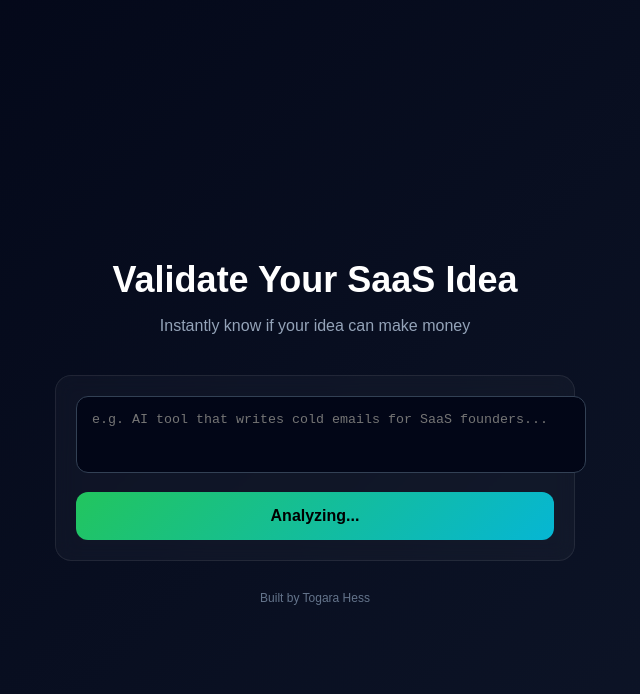
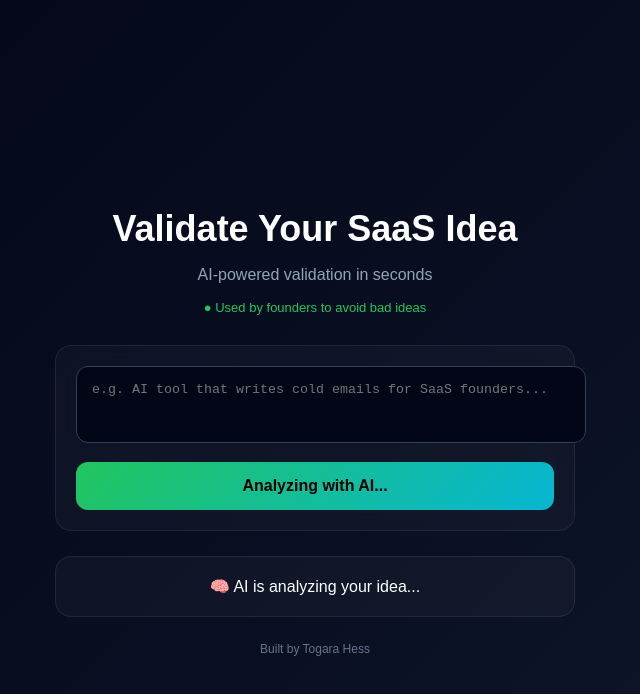
Before and after one commit to TogaraCode/ai-saas-platform, a Next.js app: page / in a window 1280 px wide. Both pictures are taken after a click on the button "Analyze Idea". Shown: the top 694 px of the page, without its empty margins (325-965 px from the left). Built offline with nearby package versions, Linux system fonts and the light colour scheme; no server answers.

Commit message:
Enhance loading state and update UI elements

```diff
--- a/app/page.js
+++ b/app/page.js
@@ -8,6 +8,7 @@ export default function Home() {
 
   async function analyze() {
     setLoading(true)
+    setResult("")
 
     const res = await fetch("/api/analyze", {
       method: "POST",
@@ -15,8 +16,12 @@ export default function Home() {
     })
 
     const data = await res.json()
-    setResult(data.result)
-    setLoading(false)
+
+    // fake delay for premium feel
+    setTimeout(() => {
+      setResult(data.result)
+      setLoading(false)
+    }, 1200)
   }
 
   return (
@@ -29,13 +34,10 @@ export default function Home() {
       padding: 20,
       color: "white"
     }}>
-      <div style={{
-        width: "100%",
-        maxWidth: 520
-      }}>
+      <div style={{ width: "100%", maxWidth: 520 }}>
 
-        {/* HEADER */}
-        <div style={{ textAlign: "center", marginBottom: 40 }}>
+        {/* HEADLINE */}
+        <div style={{ textAlign: "center", marginBottom: 30 }}>
           <h1 style={{
             fontSize: 36,
             fontWeight: 700,
@@ -48,8 +50,16 @@ export default function Home() {
             color: "#94a3b8",
             fontSize: 16
           }}>
-            Instantly know if your idea can make money
+            AI-powered validation in seconds
           </p>
+
+          <div style={{
+            marginTop: 10,
+            fontSize: 13,
+            color: "#22c55e"
+          }}>
+            ● Used by founders to avoid bad ideas
+          </div>
         </div>
 
         {/* INPUT CARD */}
@@ -60,7 +70,6 @@ export default function Home() {
           padding: 20,
           backdropFilter: "blur(10px)"
         }}>
-
           <textarea
             value={idea}
             onChange={(e) => setIdea(e.target.value)}
@@ -92,11 +101,25 @@ export default function Home() {
               cursor: "pointer"
             }}
           >
-            {loading ? "Analyzing..." : "Analyze Idea"}
+            {loading ? "Analyzing with AI..." : "Analyze Idea"}
           </button>
         </div>
 
-        {/* RESULT */}
+        {/* LOADING STATE */}
+        {loading && (
+          <div style={{
+            marginTop: 25,
+            padding: 20,
+            borderRadius: 16,
+            background: "rgba(255,255,255,0.03)",
+            border: "1px solid rgba(255,255,255,0.08)",
+            textAlign: "center"
+          }}>
+            🧠 AI is analyzing your idea...
+          </div>
+        )}
+
+        {/* RESULT CARD */}
         {result && (
           <div style={{
             marginTop: 25,
@@ -104,20 +127,27 @@ export default function Home() {
             borderRadius: 16,
             background: "rgba(255,255,255,0.03)",
             border: "1px solid rgba(255,255,255,0.08)",
-            backdropFilter: "blur(10px)",
-            whiteSpace: "pre-wrap",
             lineHeight: 1.6
           }}>
-            {result}
+            <div style={{
+              fontWeight: "bold",
+              marginBottom: 10
+            }}>
+              Analysis Result:
+            </div>
+
+            <div style={{ whiteSpace: "pre-wrap" }}>
+              {result}
+            </div>
           </div>
         )}
 
-        {/* FOOTER */}
+        {/* SOCIAL PROOF */}
         <div style={{
-          marginTop: 30,
+          marginTop: 25,
           textAlign: "center",
-          color: "#64748b",
-          fontSize: 12
+          fontSize: 12,
+          color: "#64748b"
         }}>
           Built by Togara Hess
         </div>
```
